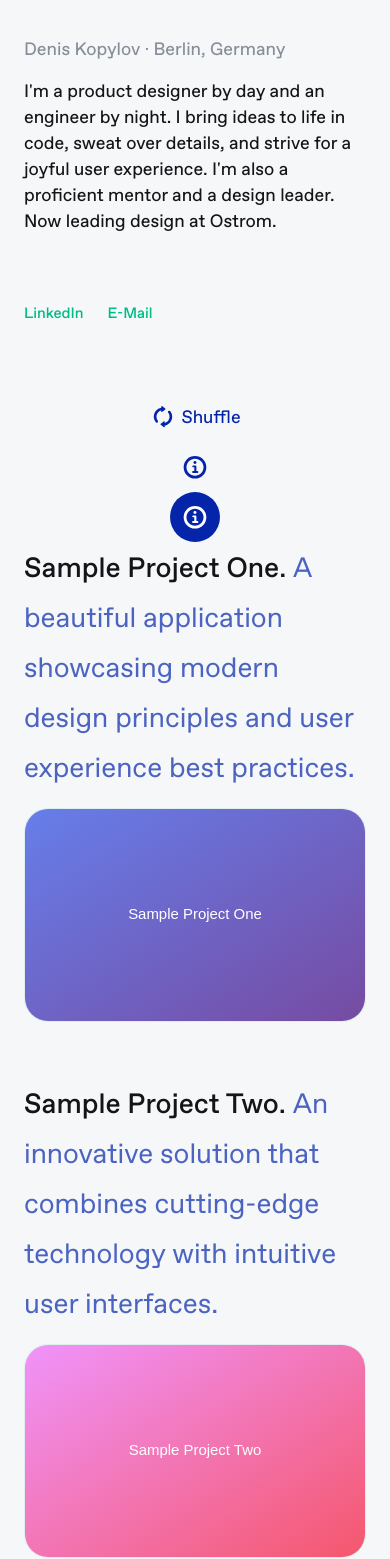
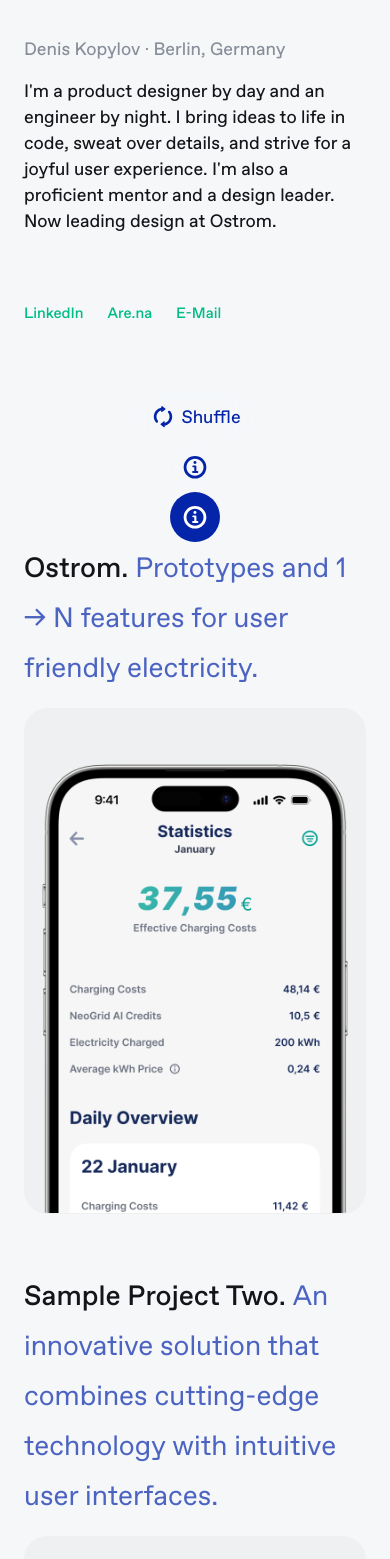
Before and after one commit to kplv/portfolio, a Next.js app: page / in a window 390 px wide. Shown: the top 1559 px of the page. Built offline with nearby package versions, Linux system fonts and the light colour scheme.

Commit message:
new: image asset

```diff
--- a/src/app/page.tsx
+++ b/src/app/page.tsx
@@ -15,6 +15,7 @@
       <SocialLinkList>
 
         <SocialLink href="" text="LinkedIn" />
+        <SocialLink href="https://www.are.na/your-username" text="Are.na" />
         <SocialLink href="" text="E-Mail" />
       </SocialLinkList>
       <Button label="Shuffle" ghost icon={<ReloadIcon size={28} />} />
--- a/src/components/project-card/project-card.module.css
+++ b/src/components/project-card/project-card.module.css
@@ -69,19 +69,23 @@
 .imageWrapper {
   flex-shrink: 0;
   width: 100%;
+  display: flex;
+  justify-content: center;
   height: auto;
   aspect-ratio: 4 / 3;
   will-change: transform;
-  background-color: hsla(162, 76%, 48%, 0.08);
+  /* background-color: hsla(162, 76%, 48%, 0.08); */
+  background-color: color-mix(in srgb, var(--slate-100) 50%, transparent);
   border-radius: 24px;
   border: 1.5px solid;
-  border-color: hsla(228, 89%, 19%, 0.02);
+  border-color: color-mix(in srgb, var(--slate-100) 5%, transparent);
   overflow: hidden;
+
 }
 
 .image {
-  border-radius: 20px;
-  object-fit: cover;
+  height: auto;
+  width: auto;
 }
 
 /* Touch device styles - always show images */
@@ -124,14 +128,13 @@
   .imageWrapper {
     width: 100%;
     height: auto;
-    aspect-ratio: 364 / 228;
+    max-height: 60vh;
+    aspect-ratio: 9 / 16;
+    padding: 24px 24px 0px 24px;
     order: 1;
   }
 
-  .image {
-    width: 100%;
-    height: auto;
-  }
+
 }
 
 /* Dark mode border */
--- a/src/data/projects.ts
+++ b/src/data/projects.ts
@@ -10,10 +10,10 @@
 export const projects: Project[] = [
   {
     id: '1',
-    slug: 'sample-project-one',
-    name: 'Sample Project One',
-    description: 'A beautiful application showcasing modern design principles and user experience best practices.',
-    image: '/images/projects/sample-project-one/thumbnail.svg',
+    slug: 'ostrom',
+    name: 'Ostrom',
+    description: 'Prototypes and 1 → N features for user friendly electricity.',
+    image: '/images/projects/ostrom/thumbnail.png',
   },
   {
     id: '2',
```
Also changed, not shown: public/images/projects/ostrom/thumbnail.png (added).
